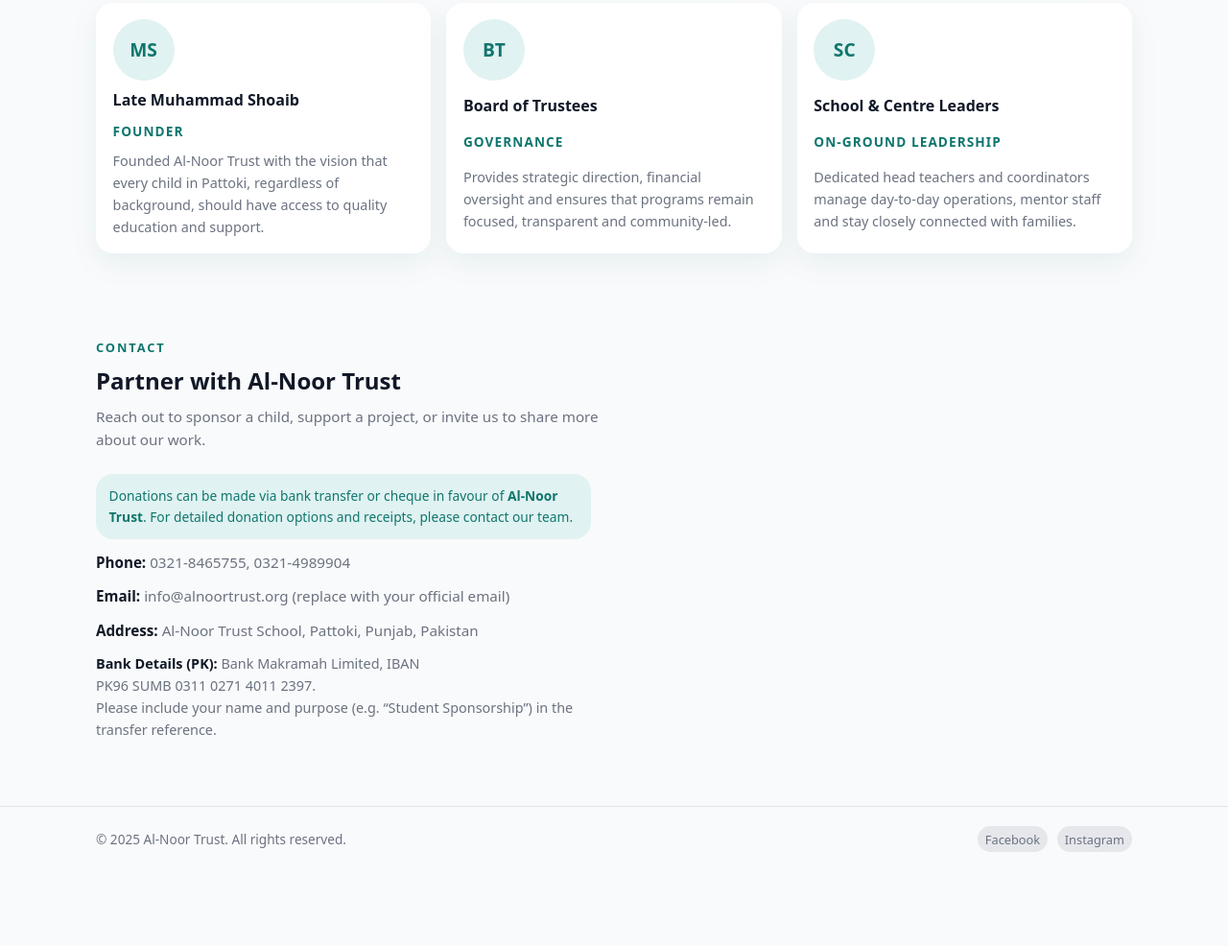
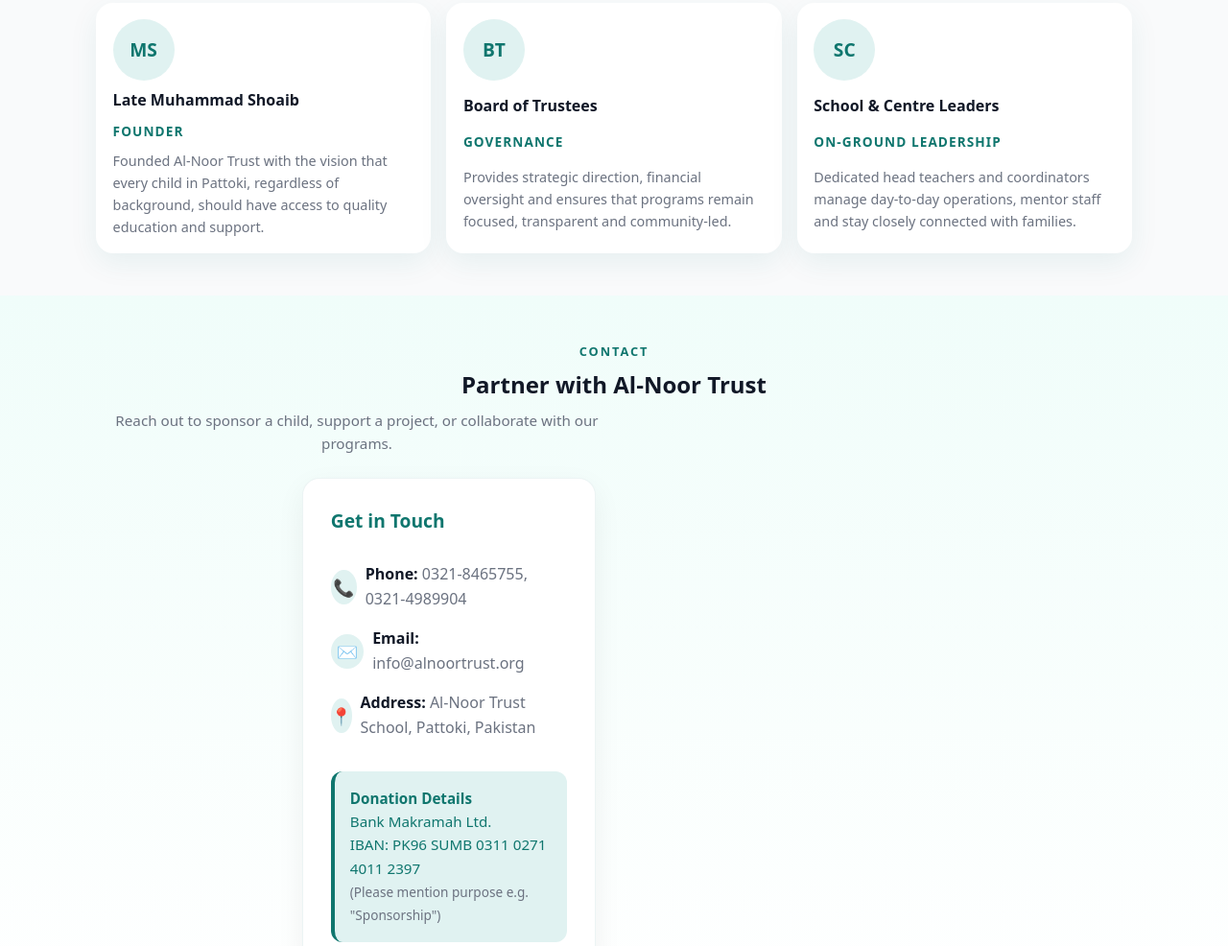
Before and after one commit to ZAINABFATIMA0/al-noor-website, a plain HTML site: page index.html in a window 1280 px wide. Shown: the part 2605-3591 px from the top of the page at 96% size. Before the commit the page ends 3521 px from the top, so only its background shows below. Drawn offline with Linux system fonts and the light colour scheme.

```diff
--- a/index.html
+++ b/index.html
@@ -986,34 +986,87 @@
   </section>
 
 <!-- CONTACT -->
-  <section id="contact">
+<section id="contact" style="background: linear-gradient(to bottom, #f0fdfa, #ffffff); padding: 3rem 0;">
   <div class="container">
-      <div class="section-header">
+    <div class="section-header" style="text-align: center;">
       <div class="section-kicker">Contact</div>
       <h2 class="section-title">Partner with Al-Noor Trust</h2>
       <p class="section-subtitle">
-          Reach out to sponsor a child, support a project, or invite us to share more about our work.
+        Reach out to sponsor a child, support a project, or collaborate with our programs.
       </p>
     </div>
 
-      <div class="contact-grid">
-        <div class="contact-details">
-          <div class="contact-highlight">
-            Donations can be made via bank transfer or cheque in favour of
-            <strong>Al-Noor Trust</strong>. For detailed donation options and receipts,
-            please contact our team.
+    <div class="contact-grid" style="max-width: 650px; margin: 0 auto;">
+      <div class="contact-details"
+           style="
+             background: #ffffff;
+             padding: 1.8rem;
+             border-radius: 18px;
+             box-shadow: 0 10px 30px rgba(0,0,0,0.06);
+             border: 1px solid rgba(15,118,110,0.08);
+           ">
+
+        <h3 style="margin-bottom: 1rem; font-size: 1.2rem; font-weight: 600; color: var(--color-primary);">
+          Get in Touch
+        </h3>
+
+        <div style="display: grid; gap: 1rem;">
+
+          <!-- PHONE -->
+          <p style="display: flex; align-items: center; gap: 0.55rem; font-size: 1rem;">
+            <span style="
+              width: 36px; height: 36px; border-radius: 50%;
+              background: var(--color-primary-soft);
+              display: flex; align-items: center; justify-content: center;
+              color: var(--color-primary);
+              font-size: 1.1rem; font-weight: 700;
+            ">📞</span>
+            <span><strong>Phone:</strong> 0321-8465755, 0321-4989904</span>
+          </p>
+
+          <!-- EMAIL -->
+          <p style="display: flex; align-items: center; gap: 0.55rem; font-size: 1rem;">
+            <span style="
+              width: 36px; height: 36px; border-radius: 50%;
+              background: var(--color-primary-soft);
+              display: flex; align-items: center; justify-content: center;
+              color: var(--color-primary);
+              font-size: 1.1rem; font-weight: 700;
+            ">✉️</span>
+            <span><strong>Email:</strong> info@alnoortrust.org</span>
+          </p>
+
+          <!-- ADDRESS -->
+          <p style="display: flex; align-items: center; gap: 0.55rem; font-size: 1rem;">
+            <span style="
+              width: 36px; height: 36px; border-radius: 50%;
+              background: var(--color-primary-soft);
+              display: flex; align-items: center; justify-content: center;
+              color: var(--color-primary);
+              font-size: 1.1rem; font-weight: 700;
+            ">📍</span>
+            <span><strong>Address:</strong> Al-Noor Trust School, Pattoki, Pakistan</span>
+          </p>
+
+          <!-- BANK DETAILS -->
+          <div style="
+            margin-top: 1rem;
+            background: var(--color-primary-soft);
+            border-left: 4px solid var(--color-primary);
+            padding: 1rem;
+            border-radius: 12px;
+            color: var(--color-primary);
+          ">
+            <strong>Donation Details</strong><br/>
+            Bank Makramah Ltd.<br/>
+            IBAN: PK96 SUMB 0311 0271 4011 2397<br/>
+            <span style="font-size: 0.85rem; color: var(--color-muted);">
+              (Please mention purpose e.g. "Sponsorship")
+            </span>
           </div>
 
-          <p><strong>Phone:</strong> 0321-8465755, 0321-4989904</p>
-          <p><strong>Email:</strong> info@alnoortrust.org (replace with your official email)</p>
-          <p><strong>Address:</strong> Al-Noor Trust School, Pattoki, Punjab, Pakistan</p>
+        </div>
 
-          <p style="font-size:0.9rem;">
-            <strong>Bank Details (PK):</strong> Bank Makramah Limited, IBAN
-            PK96&nbsp;SUMB&nbsp;0311&nbsp;0271&nbsp;4011&nbsp;2397.<br/>
-            Please include your name and purpose (e.g. “Student Sponsorship”)
-            in the transfer reference.
-          </p>
       </div>
     </div>
   </div>
```
Lines whose indentation alone changed are shown as unchanged.
